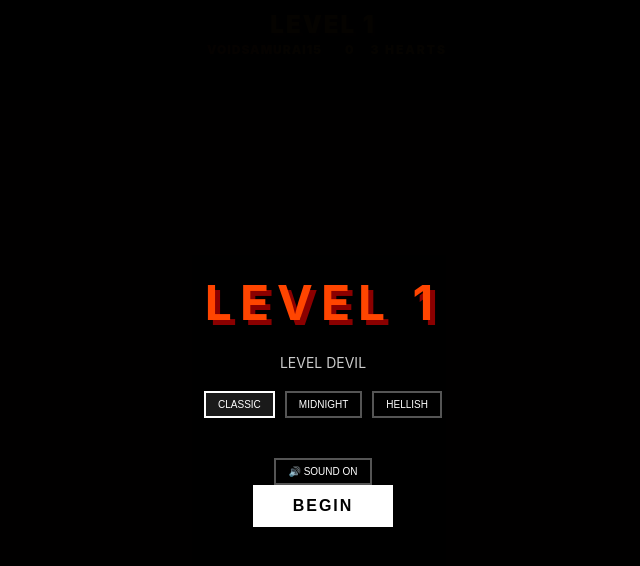
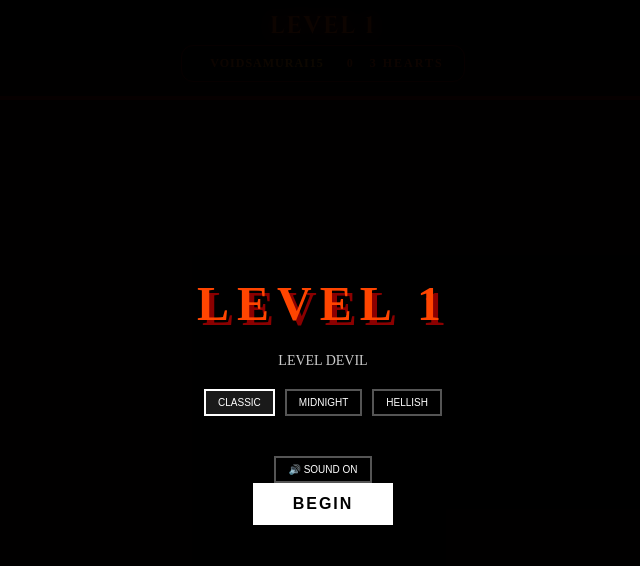
Before and after one commit to RaviDandaiya/Devil-dev, a website built with Vite: page index.html in a window 1280 px wide. Shown: the whole page, without its empty margins (317-957 px from the left). Built offline with nearby package versions, Linux system fonts and the light colour scheme; a web font is replaced by a local one.

Commit message:
Deploy: Visual Polish (Lava Red Player), Premium UI, and Procedural Level Extension

```diff
--- a/index.html
+++ b/index.html
@@ -50,9 +50,14 @@
         "price": "0",
         "priceCurrency": "USD"
       },
-      "keywords": "devil game, devi, demon, platformer, escape game, free game, browser game"
+      "keywords": "game, devil, devi"
     }
     </script>
+
+    <!-- Premium Fonts -->
+    <link rel="preconnect" href="https://fonts.googleapis.com">
+    <link rel="preconnect" href="https://fonts.gstatic.com" crossorigin>
+    <link href="https://fonts.googleapis.com/css2?family=Cinzel:wght@700&family=Rye&display=swap" rel="stylesheet">
 
     <!-- Ad Scripts -->
     <script data-cfasync="false"
--- a/src/main.js
+++ b/src/main.js
@@ -510,7 +510,12 @@ class Player {
     }
 
     draw(camera) {
-        ctx.fillStyle = "#000000"; // Solid Black Silhouette
+        // GLOW EFFECT for visibility
+        ctx.save();
+        ctx.shadowBlur = 20;
+        ctx.shadowColor = "#FF4500"; // Lava Glow
+
+        ctx.fillStyle = "#FF4500"; // Lava Red Character
         const drawX = this.x - camera.x;
         const drawY = this.y;
 
@@ -519,15 +524,18 @@ class Player {
         // Head
         ctx.fillRect(drawX + 8, drawY, 14, 12);
 
-        // White eyes
+        // White eyes (Sharp contrast)
         ctx.fillStyle = "#FFFFFF";
+        ctx.shadowBlur = 0; // No blur for eyes
         ctx.fillRect(drawX + (this.facingRight ? 15 : 9), drawY + 4, 3, 3);
-        ctx.fillStyle = "#000000";
 
-        // Legs (simplified animation)
+        // Legs
+        ctx.fillStyle = "#FF6347"; // Lighter orange for legs
         const walk = Math.sin(Date.now() * 0.015) * 5;
         ctx.fillRect(drawX + 5, drawY + 35, 8, 10 + (this.velocityX !== 0 ? walk : 0));
         ctx.fillRect(drawX + 17, drawY + 35, 8, 10 - (this.velocityX !== 0 ? walk : 0));
+
+        ctx.restore();
     }
 }
 
@@ -1350,5 +1358,44 @@ function gameLoop() {
     requestAnimationFrame(gameLoop);
 }
 
+// Procedural Extension for Progressive Difficulty
+function expandLevels() {
+    levels.forEach((level, index) => {
+        if (index > 4) { // Start extending from Level 6
+            // "Step by Step" increase: Add repeated segments based on level index
+            // Level 6 adds ~400px, Level 30 adds ~5000px
+            const extensionCount = Math.floor((index - 4) / 2) + 1;
+
+            if (level.platforms.length > 0) {
+                const lastPlat = level.platforms[level.platforms.length - 1];
+                let currentX = lastPlat.x + lastPlat.width + 150; // Start after last platform
+
+                for (let i = 0; i < extensionCount; i++) {
+                    // Create a bridge of platforms
+                    const width = 100 + Math.random() * 100;
+                    const y = 400 + Math.random() * 150; // Random height
+
+                    level.platforms.push(new Entity(currentX, y, width, 20, '#8B4513'));
+
+                    // Add spike occasionally
+                    if (Math.random() > 0.5) {
+                        // Add enemy or spike?
+                        // level.enemies can be undefined if empty in definition?
+                        // My level defs have empty arrays, so push is safe.
+                        if (level.spikes) level.spikes.push(new Spikes(currentX + width / 2 - 15, y - 30, 30));
+                    }
+
+                    currentX += width + 150 + (index * 5); // Gap increases slightly with level
+                }
+
+                // Update goal to end of new extension
+                level.goal.x = currentX + 100;
+                level.goal.initialX = level.goal.x;
+            }
+        }
+    });
+}
+
 // Initial Load
+expandLevels(); // Apply procedural extension
 loadLevel(0);
--- a/src/style.css
+++ b/src/style.css
@@ -1,29 +1,29 @@
+@import url('https://fonts.googleapis.com/css2?family=Cinzel:wght@700&family=Rye&display=swap');
+
 :root {
-    --bg-color: #1A0F0A;
-    /* Much darker brown background */
+    --bg-color: #0d0505;
+    /* Blacker background */
     --platform-color: #2D1810;
-    /* Dark brown platforms */
-    --ui-accent: #0A0604;
-    --text-color: #FFA500;
-    /* Orange text for visibility */
-    --shadow-color: rgba(0, 0, 0, 0.6);
-    font-family: 'Inter', system-ui, Avenir, Helvetica, Arial, sans-serif;
+    --ui-accent: #8B0000;
+    --text-color: #FF4500;
+    --shadow-color: rgba(255, 69, 0, 0.2);
+    font-family: 'Rye', serif;
     background-color: #000;
 }
 
 [data-theme="midnight"] {
-    --bg-color: #00000D;
-    --platform-color: #4B0082;
+    --bg-color: #020010;
+    --platform-color: #300060;
     --ui-accent: #9370DB;
-    --text-color: #fff;
+    --text-color: #E6E6FA;
     --shadow-color: rgba(75, 0, 130, 0.5);
 }
 
 [data-theme="hell"] {
-    --bg-color: #2D0000;
-    --platform-color: #8B0000;
+    --bg-color: #200000;
+    --platform-color: #400000;
     --ui-accent: #FF0000;
-    --text-color: #fff;
+    --text-color: #FFA07A;
     --shadow-color: rgba(255, 0, 0, 0.4);
 }
 
@@ -40,7 +40,8 @@ body {
 #gameCanvas {
     background: var(--bg-color);
     border: 4px solid var(--ui-accent);
-    box-shadow: 0 0 50px var(--shadow-color);
+    box-shadow: 0 0 80px var(--shadow-color);
+    /* Stronger glow */
     max-width: 100%;
     max-height: 90vh;
     width: auto;
@@ -60,6 +61,7 @@ body {
     color: var(--text-color);
     font-weight: 900;
     letter-spacing: 2px;
+    text-shadow: 0 0 10px black;
 }
 
 #game-ui.hidden {
@@ -67,17 +69,21 @@ body {
 }
 
 #level-indicator {
-    font-size: 32px;
-    /* Smaller UI */
+    font-size: 36px;
+    color: #FF4500;
     margin-bottom: 5px;
-    text-shadow: 3px 3px 0px var(--platform-color);
+    text-shadow: 0 0 15px #FF0000;
+    font-family: 'Cinzel', serif;
 }
 
 #stats {
-    font-size: 14px;
-    /* Smaller UI */
+    font-size: 16px;
     display: flex;
-    gap: 20px;
+    gap: 30px;
+    background: rgba(0, 0, 0, 0.6);
+    padding: 10px 20px;
+    border-radius: 12px;
+    border: 1px solid var(--ui-accent);
 }
 
 #start-overlay {
@@ -86,7 +92,7 @@ body {
     left: 0;
     width: 100%;
     height: 100%;
-    background: rgba(0, 0, 0, 0.98);
+    background: rgba(0, 0, 0, 0.95);
     display: flex;
     flex-direction: column;
     justify-content: center;
```
